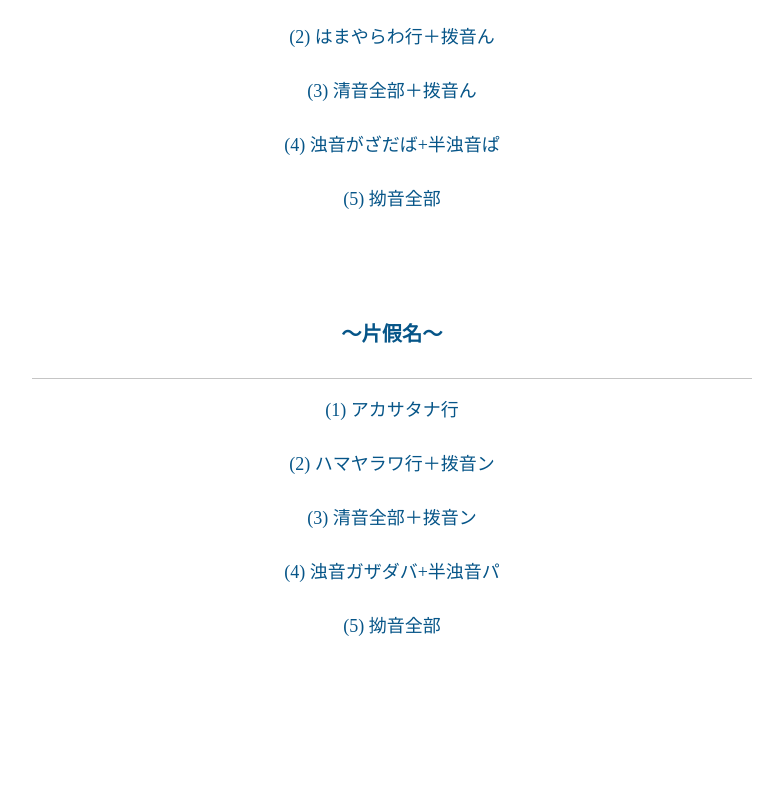
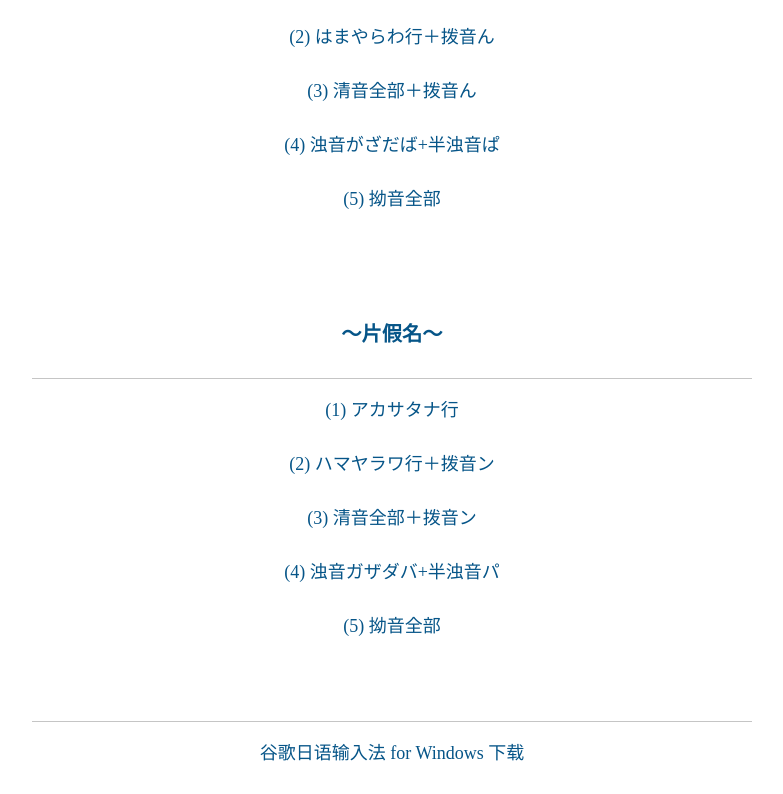
Before and after one commit to chengyishu/kana.chengyishu.net, a plain HTML site: page index.html in a window 1280 px wide. Shown: the part 493-1287 px from the top of the page, without its empty margins (248-1031 px from the left). Before the commit the page ends 1214 px from the top, so only its background shows below. Drawn offline with Linux system fonts and the light colour scheme; a web font is replaced by a local one.

Commit message:
上传谷歌日语输入法

```diff
--- a/index.html
+++ b/index.html
@@ -31,6 +31,8 @@
 			<p><span></span><a href='/app.html?t=katakana&p=dakuon'><span>(4) 浊音ガザダバ+半浊音パ</span></a></p>
 			<p><span></span><a href='/app.html?t=katakana&p=yoon'><span>(5) 拗音全部</span></a></p>
 			<p>&nbsp;</p>
+			<hr />
+			<p><span></span><a href='/soft/GoogleJapaneseInputSetup.exe'><span>谷歌日语输入法 for Windows 下载</span></a></p>
 		</div>
 	</div>
 </body>
```
Also changed, not shown: 1 other file.
